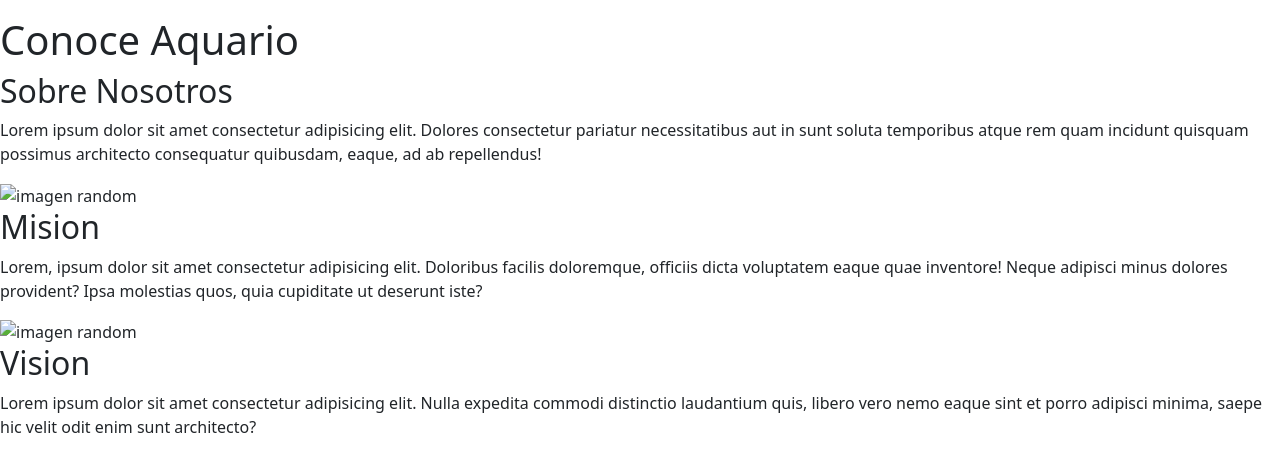
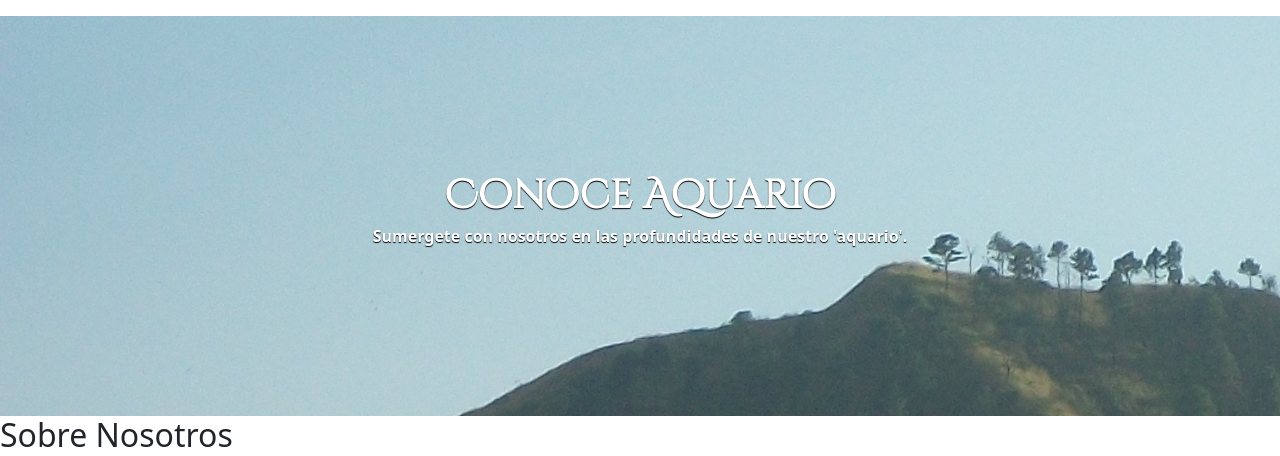
Before and after one commit to BCrandom/aquarioOfficialRepository, a Node server app: page /main/About in a window 1280 px wide. Shown: the part 64-520 px from the top of the page. Run offline with Node 20, Linux system fonts and the light colour scheme.

Commit message:
adicion de fuentes y logos en la carpeta src

```diff
--- a/views/about/about.ejs
+++ b/views/about/about.ejs
@@ -7,6 +7,7 @@
     <link rel="shortcut icon" href="/src/imgs/logos/aquariofaviconwobg.png" type="image/x-icon">
     <link rel="stylesheet" href="https://cdnjs.cloudflare.com/ajax/libs/font-awesome/6.4.0/css/all.min.css">
     <link rel="stylesheet" href="/views/public/general.css">
+    <link rel="stylesheet" href="/views/public/about.css">
     <link href="https://cdn.jsdelivr.net/npm/bootstrap@5.3.0/dist/css/bootstrap.min.css" rel="stylesheet">
     <script src="https://cdn.jsdelivr.net/npm/bootstrap@5.3.0/dist/js/bootstrap.bundle.min.js"></script>
 </head>
@@ -15,8 +16,9 @@
     <%- include('../mod/navBar.ejs') %>
 
     <!-- info de la empresa -->
-     <div>
-        <h1>Conoce Aquario</h1>
+     <div id="hero-about">
+        <h1 id="hero-title">Conoce Aquario</h1>
+        <p>Sumergete con nosotros en las profundidades de nuestro 'aquario'.</p>
      </div>
 
     <!-- sobre nosotros -->
--- /dev/null
+++ b/views/public/about.css
@@ -0,0 +1,20 @@
+#hero-about {
+    display: flex;
+    justify-content: center;
+    align-items: center;
+    flex-direction: column;
+    background-image: url('/src/imgs/about/heroabout.JPG');
+    background-size: cover;
+    background-repeat: no-repeat;
+    width: 100%;
+    height: 400px;
+    object-fit: cover;
+    color: #ffffff;
+    text-shadow: 0 1px 1px black;
+    font-weight: 900;
+    /* filter: brightness(50%); */
+}
+#hero-title {
+    font-family: 'cinzel';
+    font-weight: 900;
+}
--- a/views/public/index.css
+++ b/views/public/index.css
@@ -2,6 +2,7 @@
     width: 100%;
     height: 300px;
     object-fit: cover;
+    filter: brightness(40%);
 }
 
 .carousel-caption {
```
Also changed, not shown: src/imgs/about/heroabout.JPG (added), src/imgs/carrusel_definitivo/casadelacultura0.jpg (added), src/imgs/carrusel_definitivo/laguna_unerg_ais.jpg (added), src/imgs/carrusel_definitivo/morrosaestetis.jpg (added).
